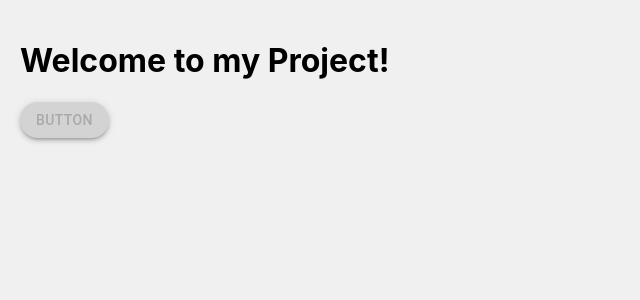
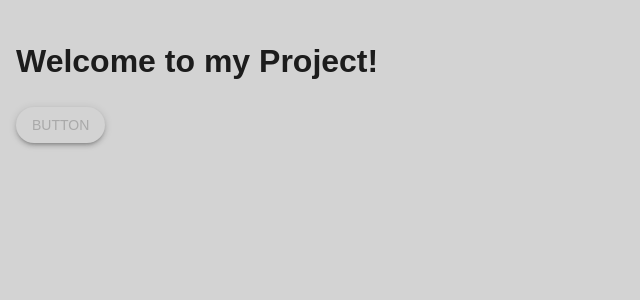
Before and after one commit to noadjamila/TechStudyFinder, a React (Create React App) app in the folder client/: page / in a window 1280 px wide. Shown: the top 300 px of the page, without its empty margins (0-640 px from the left). Built offline with nearby package versions, Linux system fonts and the light colour scheme.

Commit message:
Update client/src/App.tsx
Co-authored-by: Paula <166331151+psophis@users.noreply.github.com>

```diff
--- a/client/src/App.tsx
+++ b/client/src/App.tsx
@@ -1,15 +1,22 @@
-import React from 'react';
-import Button from './components/Button';
+import { ThemeProvider, CssBaseline, Box } from "@mui/material";
+import theme from "./theme/theme";
+import Button from "./components/Button";
 
-const App: React.FC = () => {
-    return (
-        <div style={{ backgroundColor: '#f0f0f0', minHeight: '100vh' }}> {/* Set light gray background */}
-            <div style={{ padding: '20px' }}>
-                <h1>Welcome to my Project!</h1>
-                <Button />
-            </div>
-        </div>
-    );
-};
+export default function App() {
+  return (
+    <ThemeProvider theme={theme}>
+      <CssBaseline />
 
-export default App;
+      <Box
+        sx={{
+          backgroundColor: "lightGrey",
+          minHeight: "100vh",
+          p: 2,
+        }}
+      >
+        <h1>Welcome to my Project!</h1>
+        <Button />
+      </Box>
+    </ThemeProvider>
+  );
+}
```
